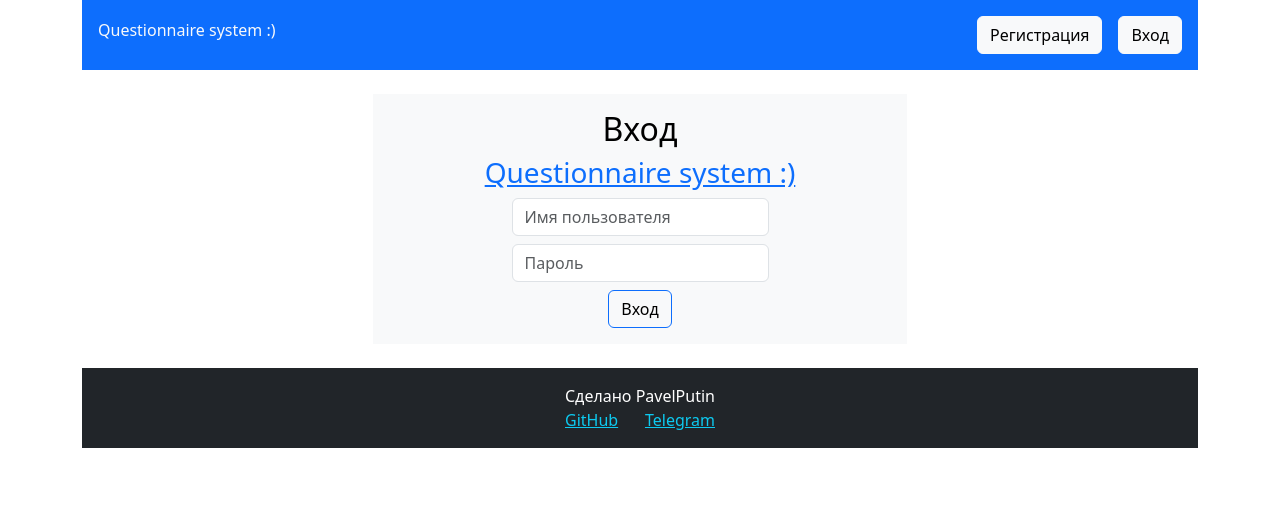
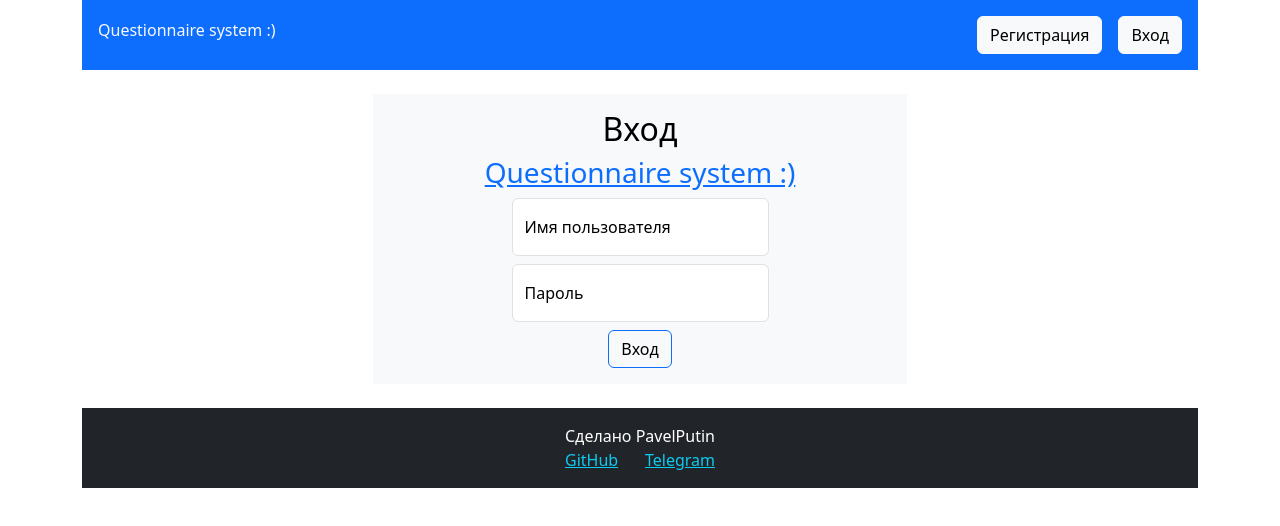
Before and after one commit to PavelPutin/FrontendQuestionnaireSystem, an Angular app: page /login in a window 1280 px wide. Shown: the top 526 px of the page. Built offline with nearby package versions, Linux system fonts and the light colour scheme; no server answers.

Commit message:
feat: add styles to button and floating inputs

```diff
--- a/src/app/login/login.component.html
+++ b/src/app/login/login.component.html
@@ -5,11 +5,13 @@
       <a href="/">Questionnaire system :)</a>
     </h3>
     <form [formGroup]="loginForm" class="d-flex flex-column align-items-center" (submit)="login()">
-      <div>
-        <input class="form-control mb-2" type="text" formControlName="username" placeholder="Имя пользователя">
+      <div class="form-floating">
+        <input class="form-control mb-2" type="text" formControlName="username" id="username" placeholder="Имя пользователя">
+        <label for="username">Имя пользователя</label>
       </div>
-      <div>
-        <input class="form-control mb-2" type="password" formControlName="password" placeholder="Пароль">
+      <div class="form-floating">
+        <input class="form-control mb-2" type="password" formControlName="password" id="password" placeholder="Пароль">
+        <label for="password">Пароль</label>
       </div>
       <div>
         <input class="btn btn-light border border-primary" type="submit" value="Вход">
--- a/src/app/profile/profile.component.html
+++ b/src/app/profile/profile.component.html
@@ -41,7 +41,7 @@
           </fieldset>
           <div>
             <div>Страна проживания:</div>
-            <select formControlName="country" id="country">
+            <select class="form-select" formControlName="country" id="country">
               <option *ngFor="let country of countries" value="{{country.id}}">
                 {{country.value}}
               </option>
--- a/src/app/questionnaire-creation/questionnaire-creation.component.html
+++ b/src/app/questionnaire-creation/questionnaire-creation.component.html
@@ -14,16 +14,18 @@
     <input type="checkbox" formControlName="multiple" id="multiple">
   </div>
 
-  <div>
+  <div class="mb-2">
     <div>Варианты ответов</div>
-    <div *ngFor="let optionControl of this.creationForm.value.options; index as i">
-      <label class="form-label" for="option{{i}}">{{i + 1}}:</label>
-      <input class="form-control mh-2" type="text" id="option{{i}}" (change)="changeOptionControl(i, $event)" value="{{getValueFor(i)}}">
+    <div class="d-flex mb-1" *ngFor="let optionControl of this.creationForm.value.options; index as i">
+      <div class="form-floating flex-fill me-1">
+        <input class="form-control mh-2" type="text" id="option{{i}}" (change)="changeOptionControl(i, $event)" value="{{getValueFor(i)}}">
+        <label for="option{{i}}">Вариант {{i + 1}}</label>
+      </div>
       <button type="button" class="btn btn-outline-danger" (click)="removeOption(i)">Убрать</button>
     </div>
     <button type="button" class="btn btn-outline-info" (click)="addOption()">Добавить вариант</button>
   </div>
 
-  <button type="submit">Создать анкету</button>
-  <button type="button" (click)="cancel()">Отмена</button>
+  <button class="btn btn-outline-success me-1" type="submit">Создать анкету</button>
+  <button class="btn btn-outline-danger" type="button" (click)="cancel()">Отмена</button>
 </form>
--- a/src/app/registration/registration.component.html
+++ b/src/app/registration/registration.component.html
@@ -42,7 +42,7 @@
       </fieldset>
       <div>
         <div>Страна проживания:</div>
-        <select formControlName="country" id="country">
+        <select class="form-select" formControlName="country" id="country">
           <option *ngFor="let country of countries" value="{{country.id}}">
             {{country.value}}
           </option>
```
